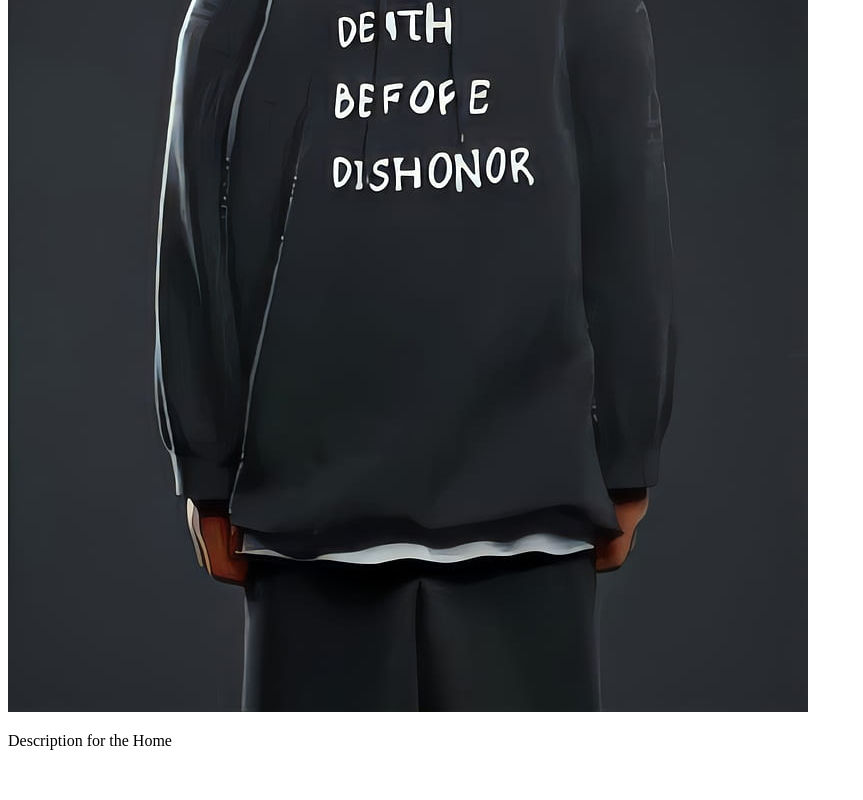
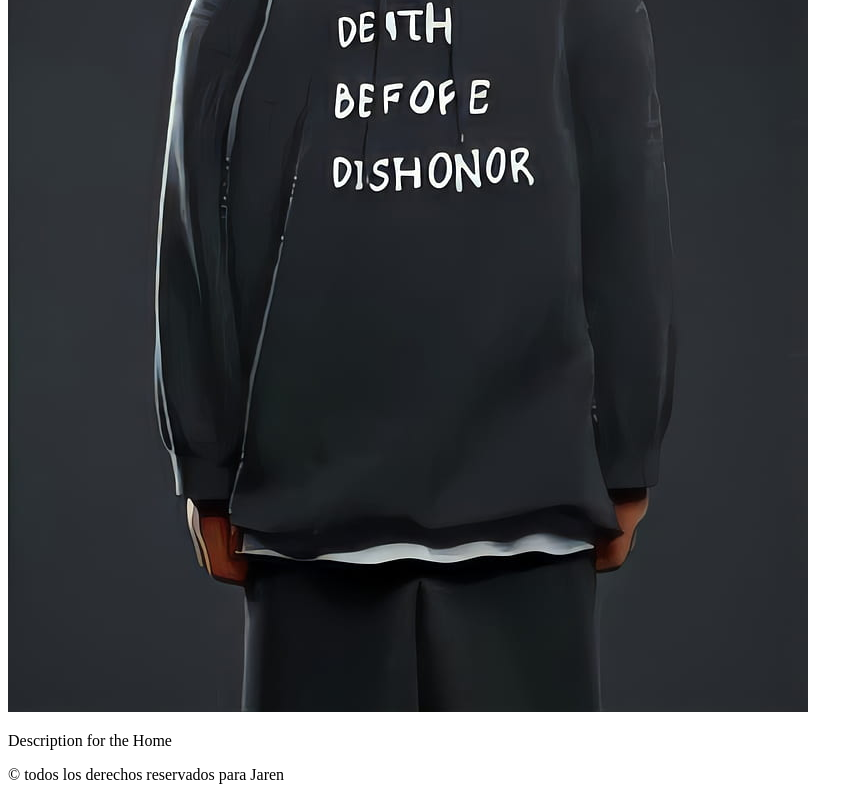
Before and after one commit to JarenML/plantilla-inicio, a plain HTML site: page index.html in a window 1280 px wide. Shown: the part 828-1628 px from the top of the page, without its empty margins (0-863 px from the left). Before the commit the page ends 1594 px from the top, so only its background shows below. Drawn offline with Linux system fonts and the light colour scheme.

Commit message:
adding a footer to the index.html

```diff
--- a/index.html
+++ b/index.html
@@ -19,6 +19,9 @@
         <p>Description for the Home</p>
     </main>
 
+    <footer>
+        <p>&copy; todos los derechos reservados para Jaren</p>
+    </footer>
 
 </body>
 </html>
```
